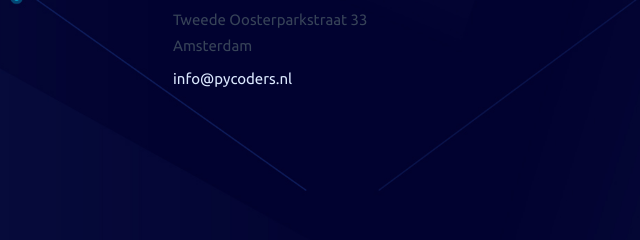
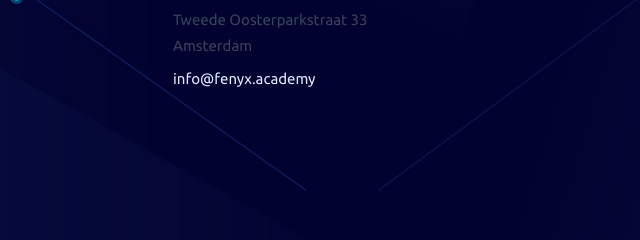
Before and after one commit to fenyx-it-academy/fenyx-new-website, a plain HTML site: page ApplicationForm.html in a window 1280 px wide. Shown: the part 2201-2441 px from the top of the page, 482-1122 px from the left. Drawn offline with Linux system fonts and the light colour scheme.

Commit message:
Update ApplicationForm.html

```diff
--- a/ApplicationForm.html
+++ b/ApplicationForm.html
@@ -340,7 +340,7 @@
                                 <ul class="address-widget">
                                     <li>Tweede Oosterparkstraat 33 <br> Amsterdam </li>
 
-                                    <li><a href="mailto:info@pycoders.nl">info@pycoders.nl</a></li>
+                                    <li><a href="mailto:info@fenyx.academy">info@fenyx.academy</a></li>
                                 </ul>
                             </div>
                         </div>
```
